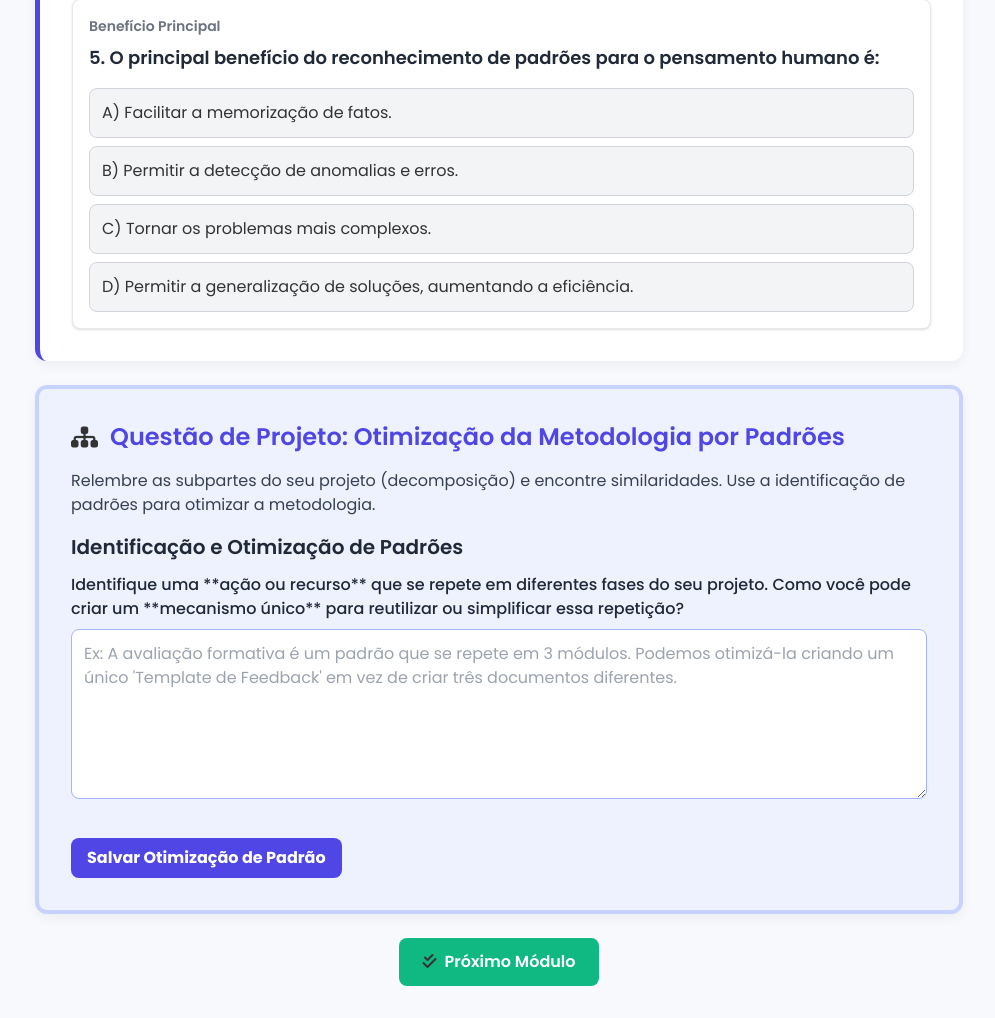
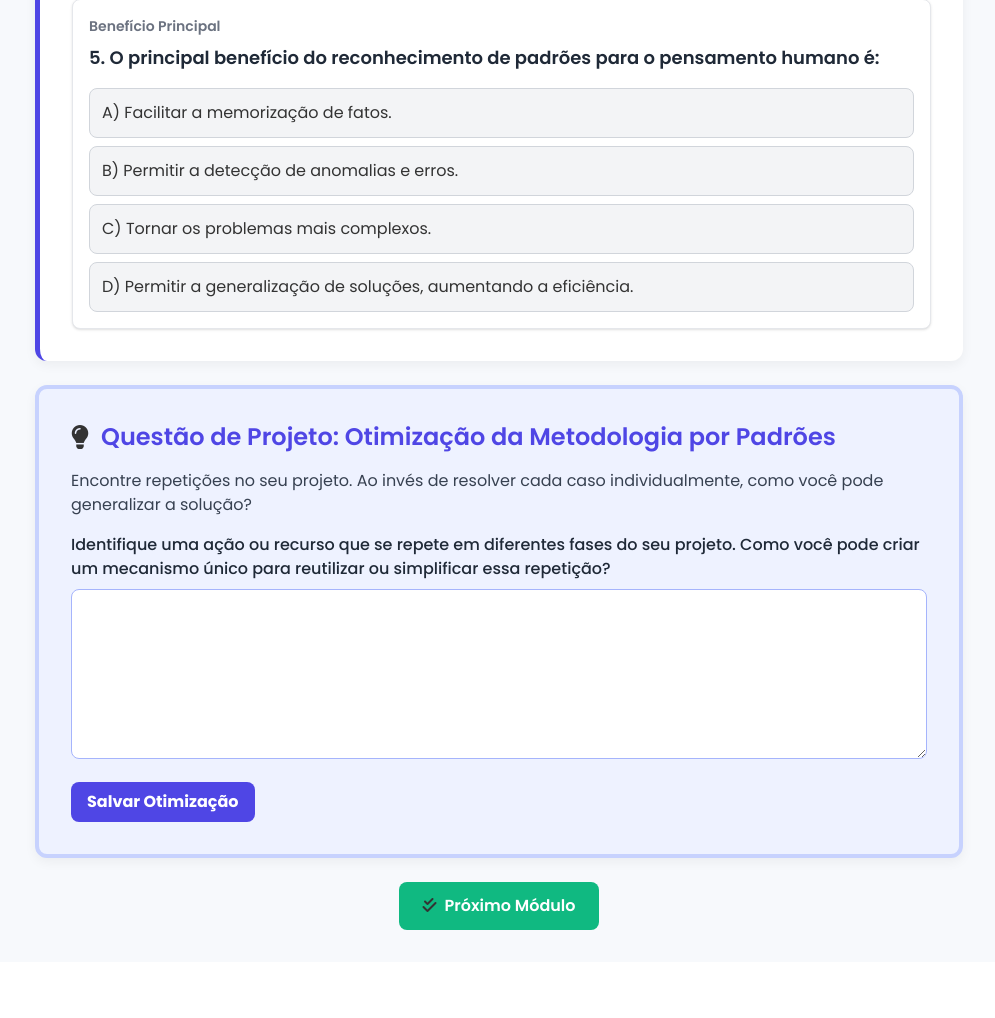
Before and after one commit to danidancr/PCTeacher, a Flask app: template templates/conteudo-rec-padrao.html in a window 1280 px wide. Shown: the part 2400-3418 px from the top of the page, without its empty margins (285-1280 px from the left). After the commit the page ends 3330 px from the top, so only its background shows below. Run offline with Flask 3, Linux system fonts and the light colour scheme; the template is opened without the code that fills it, so the values that code supplies are empty; some libraries are stand-ins or nearby versions.

Commit message:
atualizar exercício de projeto

```diff
--- a/templates/conteudo-rec-padrao.html
+++ b/templates/conteudo-rec-padrao.html
@@ -139,28 +139,28 @@
             </div>
     </div>
 
-    <div class="content-section border-4 border-indigo-200 bg-indigo-50">
+   <div class="content-section border-4 border-indigo-200 bg-indigo-50">
         <h2 class="text-2xl font-semibold text-primary-indigo mb-4 flex items-center">
-            <i class="fas fa-sitemap mr-3"></i> Questão de Projeto: Otimização da Metodologia por Padrões
+            <i class="fas fa-lightbulb mr-3"></i> Questão de Projeto: Otimização da Metodologia por Padrões
         </h2>
-        <p class="text-gray-700 mb-4">Relembre as subpartes do seu projeto (decomposição) e encontre similaridades. Use a identificação de padrões para otimizar a metodologia.</p>
-        <form id="project-idea-form-mod3">
+        <p class="text-gray-700 mb-4">Encontre repetições no seu projeto. Ao invés de resolver cada caso individualmente, como você pode generalizar a solução?</p>
 
-            <h3 class="text-xl font-semibold text-gray-800 mb-3">Identificação e Otimização de Padrões</h3>
+        {# ALTERAÇÃO: Adicionado method="POST" para envio dos dados #}
+        <form id="project-idea-form-mod3" method="POST">
+            <label for="project_pattern_optimization" class="block text-gray-800 font-medium mb-2">Identifique uma ação ou recurso que se repete em diferentes fases do seu projeto. Como você pode criar um mecanismo único para reutilizar ou simplificar essa repetição?</label>
+            <textarea id="project_pattern_optimization" name="project_pattern_optimization" rows="6" class="w-full p-3 border border-indigo-300 rounded-lg focus:ring-primary-indigo focus:border-primary-indigo" placeholder="Ex: O cálculo da nota final é repetido para cada um dos 30 alunos. O padrão é a fórmula de cálculo. Otimização: Criar uma 'Função Calcular Média' que recebe a nota de um aluno e retorna o resultado, e executá-la em loop 30 vezes.">
+                {# ALTERAÇÃO: Preenchimento com dados salvos #}
+                {{ project_data.project_pattern_optimization if project_data.project_pattern_optimization else '' }}</textarea>
 
-            <div class="mb-4">
-                <label for="project_pattern_optimization" class="block text-gray-800 font-medium mb-2">Identifique uma **ação ou recurso** que se repete em diferentes fases do seu projeto. Como você pode criar um **mecanismo único** para reutilizar ou simplificar essa repetição?</label>
-                <textarea id="project_pattern_optimization" name="project_pattern_optimization" rows="6" class="w-full p-3 border border-indigo-300 rounded-lg focus:ring-primary-indigo focus:border-primary-indigo" placeholder="Ex: A avaliação formativa é um padrão que se repete em 3 módulos. Podemos otimizá-la criando um único 'Template de Feedback' em vez de criar três documentos diferentes."></textarea>
-            </div>
-
-            <button type="submit" class="mt-4 bg-primary-indigo hover:bg-indigo-700 text-white font-bold py-2 px-4 rounded-lg transition duration-200">Salvar Otimização de Padrão</button>
+            <button type="submit" class="mt-4 bg-primary-indigo hover:bg-indigo-700 text-white font-bold py-2 px-4 rounded-lg transition duration-200">Salvar Otimização</button>
         </form>
     </div>
 {% endblock %}
 
 {% block finish_button %}
     <div class="mt-8 text-center">
-        <form method="POST" action="{{ url_for('concluir_modulo', modulo_nome='rec_padrao') }}">
+        {# ALTERAÇÃO: Rota atualizada para a função 'concluir_modulo' no app.py #}
+        <form method="POST" action="{{ url_for('concluir_modulo', modulo_nome='rec-padrao') }}">
             <button type="submit" class="btn-finish hover:shadow-lg">
                 <i class="fas fa-check-double mr-2"></i>Próximo Módulo
             </button>
```
